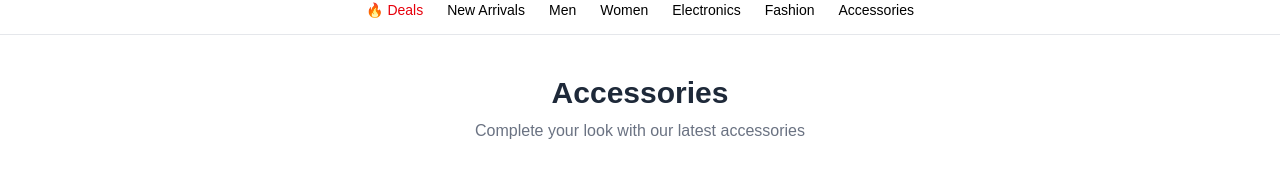
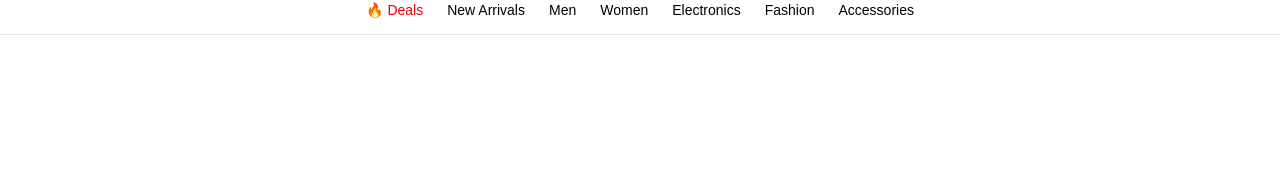
Before and after one commit to yasarahasini/Ecommerce-website, a Next.js app in the folder frontend/: page /accessories in a window 1280 px wide. Shown: the part 124-297 px from the top of the page. Built offline with nearby package versions, Linux system fonts and the light colour scheme.

Commit message:
create sell page

```diff
--- a/frontend/app/(user)/accessories/page.tsx
+++ b/frontend/app/(user)/accessories/page.tsx
@@ -51,25 +51,25 @@ const accessories: Accessory[] = [
 
 export default function AccessoriesPage() {
   return (
-    <div className="max-w-[1200px] mx-auto px-4 py-10">
-      {/* Header */}
-      <div className="mb-8 text-center">
-        <h1 className="text-3xl font-semibold text-gray-800">
+    <div className="max-w-[1200px]   mx-auto px-4 py-10">
+
+      <div className="mb-8 text-white text-center">
+        <h1 className="text-3xl font-semibold text-white">
           Accessories
         </h1>
-        <p className="text-gray-500 mt-2">
+        <p className="text-white mt-2">
           Complete your look with our latest accessories
         </p>
       </div>
 
-      {/* Grid */}
+
       <div className="grid grid-cols-1 sm:grid-cols-2 md:grid-cols-3 gap-6">
         {accessories.map((item) => (
           <div
             key={item.id}
             className="bg-white border rounded-lg overflow-hidden hover:shadow-lg transition"
           >
-            {/* Image */}
+
             <div className="relative w-full h-[260px]">
               <Image
                 src={item.image}
@@ -82,7 +82,7 @@ export default function AccessoriesPage() {
               </button>
             </div>
 
-            {/* Details */}
+
             <div className="p-4">
               <h3 className="text-sm font-medium text-gray-800">
                 {item.name}
--- /dev/null
+++ b/frontend/app/(user)/sell/page.tsx
@@ -0,0 +1,9 @@
+import React from 'react'
+
+const page = () => {
+  return (
+    <div>page</div>
+  )
+}
+
+export default page
```
